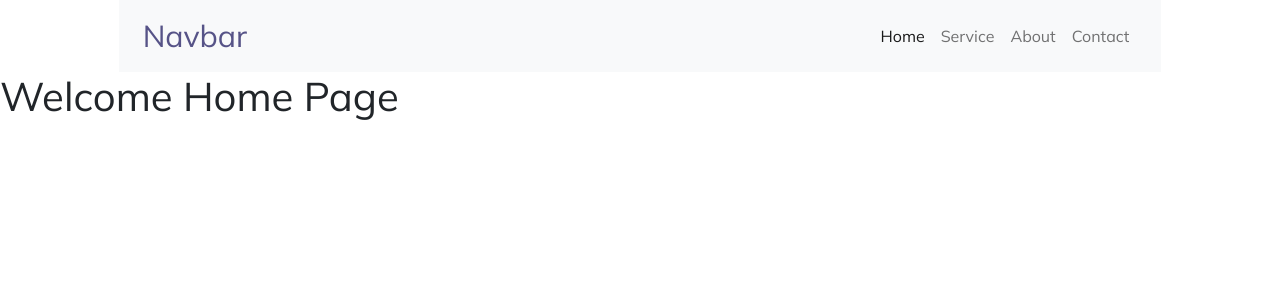
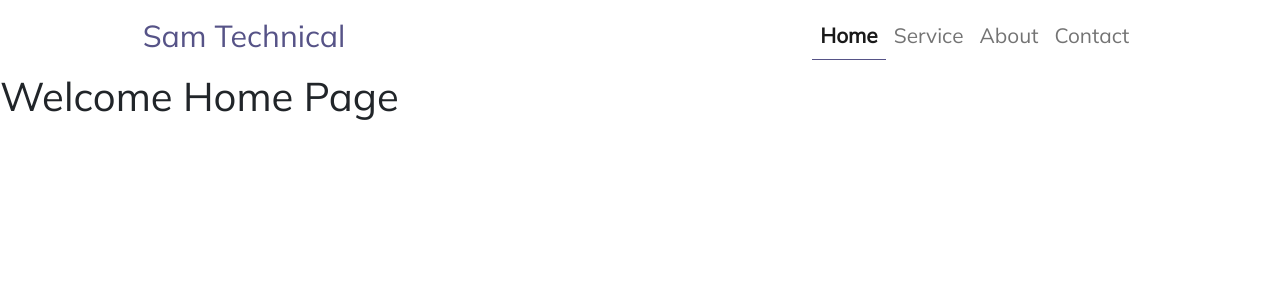
Before and after one commit to samstyle321/sam-technical, a React (Create React App) app: page / in a window 1280 px wide. Shown: the top 300 px of the page. Built offline with nearby package versions, Linux system fonts and the light colour scheme.

Commit message:
Complete Navbar

```diff
--- a/src/Navbar.js
+++ b/src/Navbar.js
@@ -1,4 +1,5 @@
 import React from "react";
+import { NavLink } from "react-router-dom";
 
 const Navbar = () => {
   return (
@@ -6,11 +7,11 @@ const Navbar = () => {
       <div className="container-fluid nav-bg">
         <div className="row">
           <div className="col-10 mx-auto">
-            <nav className="navbar navbar-expand-lg navbar-light bg-light">
+            <nav className="navbar navbar-expand-lg navbar-light ">
               <div className="container-fluid">
-                <a className="navbar-brand" href="#">
-                  Navbar
-                </a>
+                <NavLink exact className="navbar-brand" to="/">
+                  Sam Technical
+                </NavLink>
                 <button
                   className="navbar-toggler"
                   type="button"
@@ -28,28 +29,42 @@ const Navbar = () => {
                 >
                   <ul className="navbar-nav ms-auto mb-2 mb-lg-0">
                     <li className="nav-item">
-                      <a
+                      <NavLink
+                        activeClassName="menu_active"
+                        exact
                         className="nav-link active"
                         aria-current="page"
-                        href="#"
+                        to="/"
                       >
                         Home
-                      </a>
+                      </NavLink>
                     </li>
                     <li className="nav-item">
-                      <a className="nav-link" href="#">
+                      <NavLink
+                        activeClassName="menu_active"
+                        className="nav-link"
+                        to="/service"
+                      >
                         Service
-                      </a>
+                      </NavLink>
                     </li>
                     <li className="nav-item">
-                      <a className="nav-link" href="#">
+                      <NavLink
+                        activeClassName="menu_active"
+                        className="nav-link"
+                        to="/about"
+                      >
                         About
-                      </a>
+                      </NavLink>
                     </li>
                     <li className="nav-item">
-                      <a className="nav-link" href="#">
+                      <NavLink
+                        activeClassName="menu_active"
+                        className="nav-link"
+                        to="/contact"
+                      >
                         Contact
-                      </a>
+                      </NavLink>
                     </li>
                   </ul>
                 </div>
--- a/src/index.css
+++ b/src/index.css
@@ -12,3 +12,14 @@
   font-size: 1.9rem !important;
   color: #565387 !important;
 }
+.navbar a {
+  font-size: 1.3rem;
+  text-transform: capitalize;
+}
+.navbar a:hover {
+  color: #3498db !important;
+}
+.menu_active {
+  font-weight: bold;
+  border-bottom: 1px solid #565387;
+}
```
